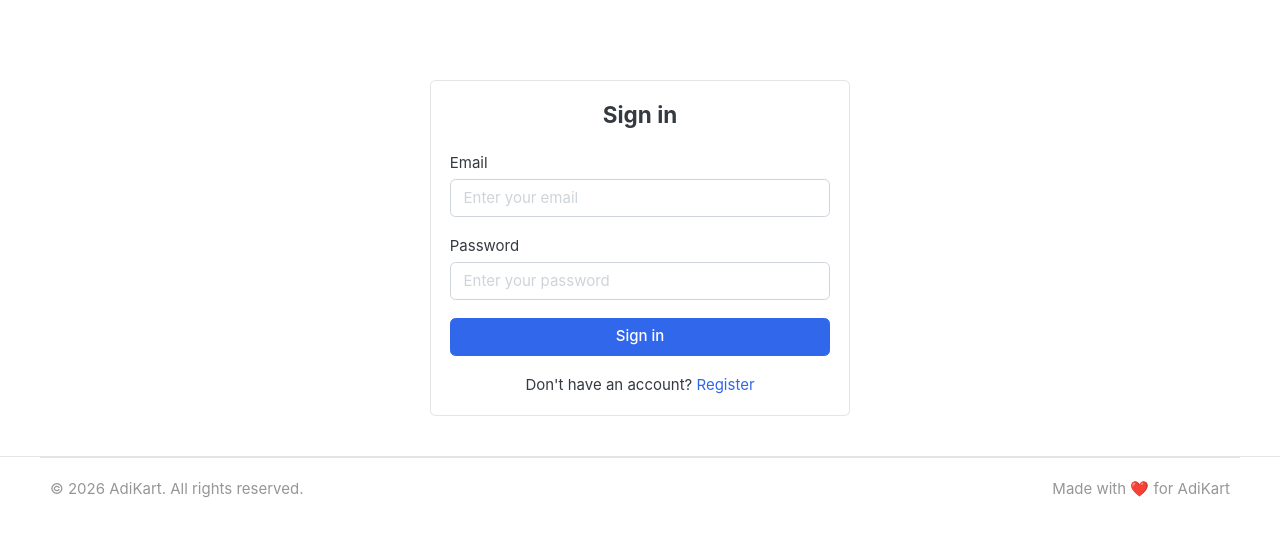
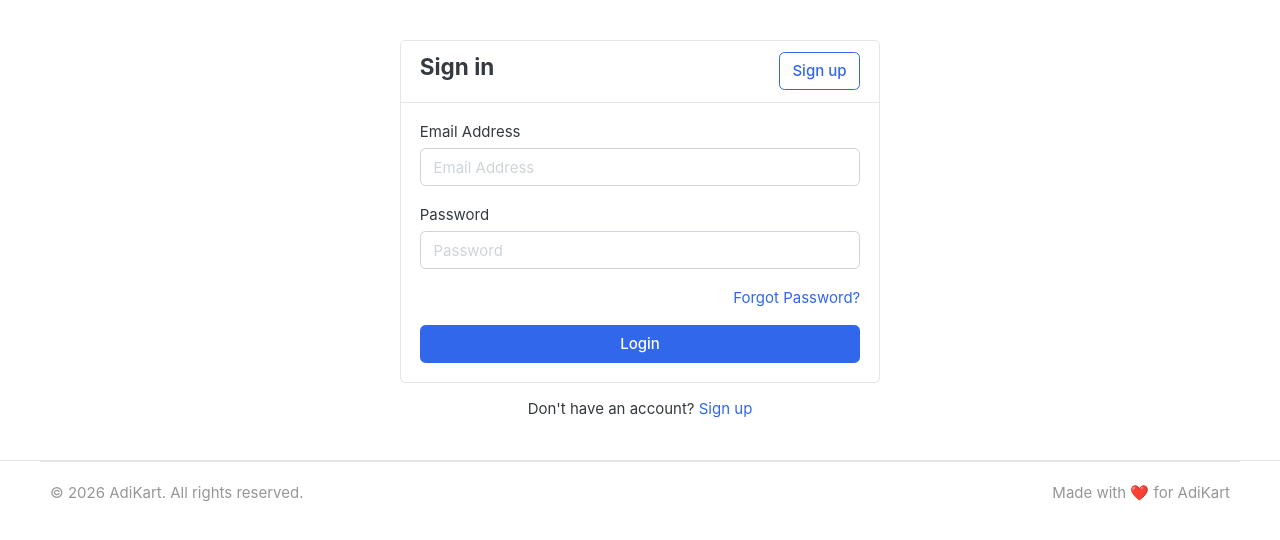
Before and after one commit to aditya123-456/AdiKart, a Django app: page /accounts/login/ in a window 1280 px wide. Shown: the part 107-647 px from the top of the page. Run offline with Django 5.2, Linux system fonts and the light colour scheme; some libraries are stand-ins or nearby versions; some web fonts are replaced.

Commit message:
password functionality

```diff
--- a/accounts/urls.py
+++ b/accounts/urls.py
@@ -1,10 +1,49 @@
 from django.urls import path
+from django.contrib.auth import views as auth_views
 from . import views
 
 urlpatterns = [
     path('register/', views.register, name='register'),
     path('login/', views.login_view, name='login'),
     path('logout/', views.logout_view, name='logout'),
+
     path('activate/<uidb64>/<token>/', views.activate, name='activate'),
+
     path('dashboard/', views.dashboard, name='dashboard'),
+
+    path(
+        'forgot-password/',
+        auth_views.PasswordResetView.as_view(
+            template_name='accounts/forgot_password.html',
+            email_template_name='accounts/password_reset_email.html',
+            subject_template_name='accounts/password_reset_subject.txt',
+            success_url='/accounts/forgot-password/done/'
+        ),
+        name='forgot_password'
+    ),
+
+    path(
+        'forgot-password/done/',
+        auth_views.PasswordResetDoneView.as_view(
+            template_name='accounts/password_reset_done.html'
+        ),
+        name='password_reset_done'
+    ),
+
+    path(
+        'reset-password/<uidb64>/<token>/',
+        auth_views.PasswordResetConfirmView.as_view(
+            template_name='accounts/password_reset_confirm.html',
+            success_url='/accounts/reset-password/complete/'
+        ),
+        name='password_reset_confirm'
+    ),
+
+    path(
+        'reset-password/complete/',
+        auth_views.PasswordResetCompleteView.as_view(
+            template_name='accounts/password_reset_complete.html'
+        ),
+        name='password_reset_complete'
+    ),
 ]
--- a/templates/accounts/login.html
+++ b/templates/accounts/login.html
@@ -2,13 +2,21 @@
 
 {% block content %}
 
-<section class="section-content padding-y">
-    <div class="card mx-auto" style="max-width: 420px; margin-top: 40px;">
-        <article class="card-body">
+<section class="section-conten padding-y">
+    <div class="container" style="max-width: 500px;">
 
-            <header class="mb-4">
-                <h4 class="card-title text-center">Sign in</h4>
+        <div class="card">
+            <header class="card-header">
+                <a href="{% url 'register' %}" class="float-right btn btn-outline-primary">
+                    Sign up
+                </a>
+
+                <h4 class="card-title mb-0">
+                    Sign in
+                </h4>
             </header>
+
+            <div class="card-body">
 
                 {% if error %}
                     <div class="alert alert-danger">
@@ -20,38 +28,48 @@
                     {% csrf_token %}
 
                     <div class="form-group">
-                    <label>Email</label>
-                    <input
-                        type="email"
+                        <label>Email Address</label>
+
+                        <input type="email"
                                name="email"
                                class="form-control"
-                        placeholder="Enter your email"
+                               placeholder="Email Address"
                                required>
                     </div>
 
                     <div class="form-group">
                         <label>Password</label>
-                    <input
-                        type="password"
+
+                        <input type="password"
                                name="password"
                                class="form-control"
-                        placeholder="Enter your password"
+                               placeholder="Password"
                                required>
                     </div>
 
-                <div class="form-group">
-                    <button type="submit" class="btn btn-primary btn-block">
-                        Sign in
+                    <div class="text-right mb-3">
+                        <a href="{% url 'forgot_password' %}">
+                            Forgot Password?
+                        </a>
+                    </div>
+
+                    <button type="submit"
+                            class="btn btn-primary btn-block">
+                        Login
                     </button>
-                </div>
+
                 </form>
 
-            <p class="text-center">
+            </div>
+        </div>
+
+        <p class="text-center mt-3">
             Don't have an account?
-                <a href="{% url 'register' %}">Register</a>
+            <a href="{% url 'register' %}">
+                Sign up
+            </a>
         </p>
 
-        </article>
     </div>
 </section>
 
--- /dev/null
+++ b/templates/accounts/password_reset_subject.txt
@@ -0,0 +1 @@
+AdiKart Password Reset
```
Also changed, not shown: templates/accounts/assword_reset_confirm.html (added, +52 -0 lines), templates/accounts/forgot_password.html (added, +50 -0 lines), templates/accounts/password_reset_complete.html (added, +28 -0 lines), templates/accounts/password_reset_confirm.html (added, +76 -0 lines), templates/accounts/password_reset_done.html (added, +29 -0 lines), templates/accounts/password_reset_email.html (added, +12 -0 lines), db.sqlite3. Lines whose indentation alone changed are shown as unchanged.
